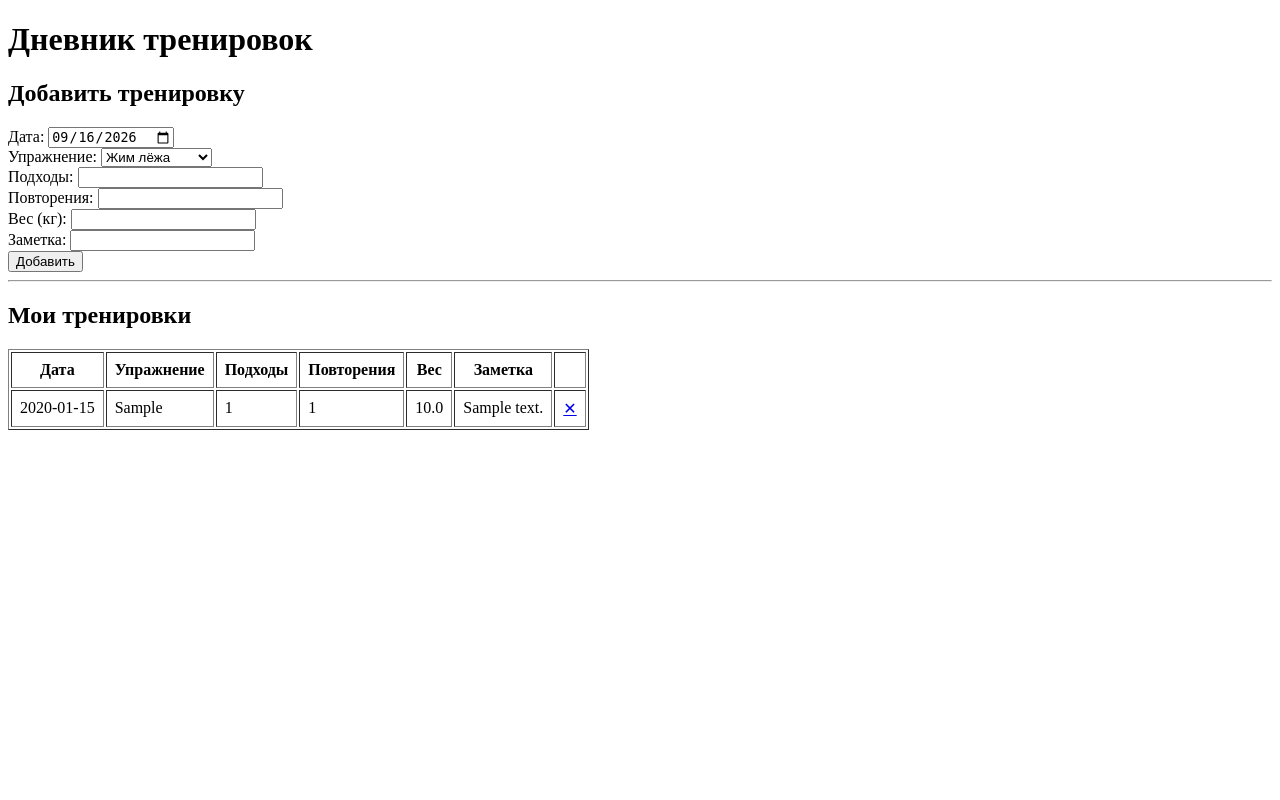
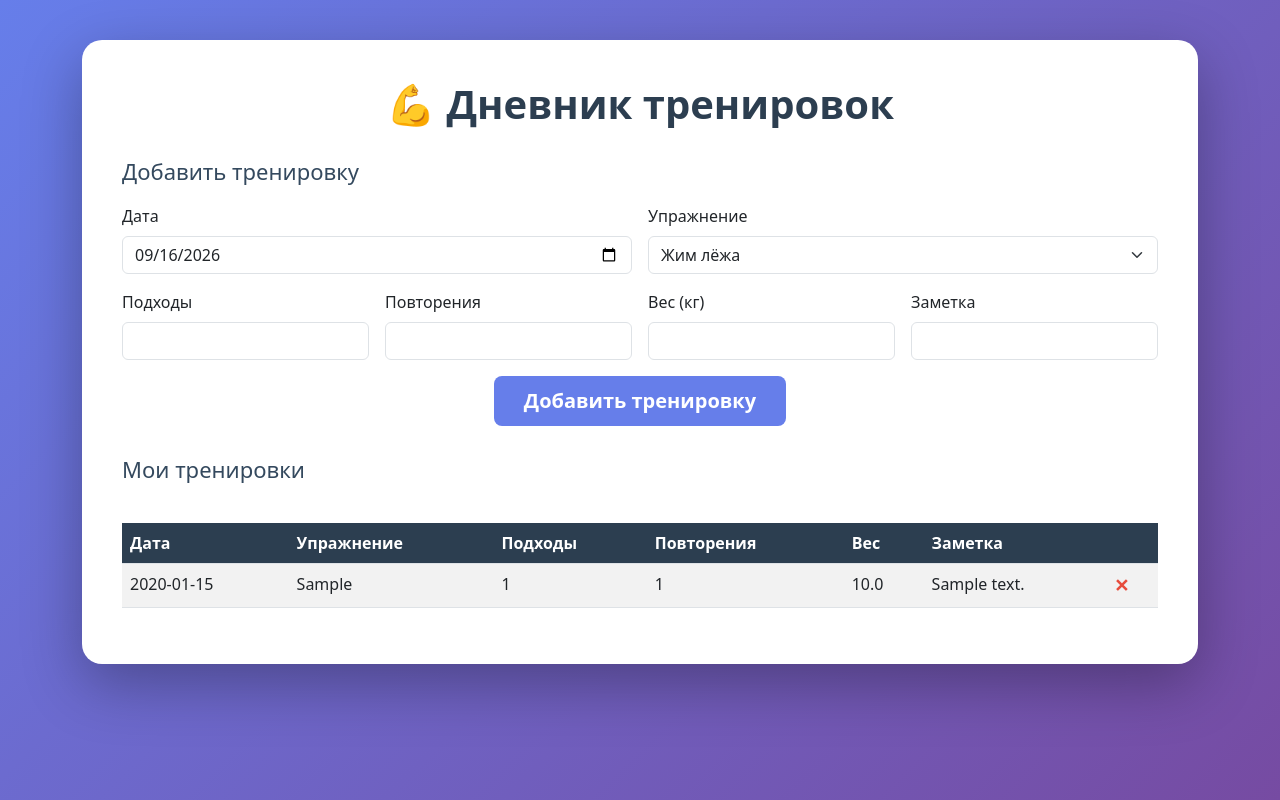
Before and after one commit to Rekabu/-, a Flask app: page / in a window 1280 px wide. Run offline with Flask 3, Linux system fonts and the light colour scheme; tables that the repository leaves empty hold one stand-in row (values such as "Sample post").

Commit message:
Add files via upload

```diff
--- a/templates/index.html
+++ b/templates/index.html
@@ -2,51 +2,113 @@
 <html lang="ru">
 <head>
     <meta charset="UTF-8">
+    <meta name="viewport" content="width=device-width, initial-scale=1.0">
     <title>Дневник тренировок</title>
+    <link href="https://cdn.jsdelivr.net/npm/bootstrap@5.3.0/dist/css/bootstrap.min.css" rel="stylesheet">
+    <style>
+        body {
+            background: linear-gradient(135deg, #667eea 0%, #764ba2 100%);
+            min-height: 100vh;
+            padding: 40px 0;
+        }
+        .main-card {
+            background: white;
+            border-radius: 20px;
+            padding: 40px;
+            box-shadow: 0 20px 60px rgba(0,0,0,0.3);
+        }
+        h1 {
+            color: #2c3e50;
+            font-weight: 700;
+            text-align: center;
+            margin-bottom: 30px;
+        }
+        h2 {
+            color: #34495e;
+            font-size: 22px;
+            margin-top: 30px;
+            margin-bottom: 20px;
+        }
+        .btn-primary {
+            background: #667eea;
+            border: none;
+            padding: 10px 30px;
+            font-weight: 600;
+        }
+        .btn-primary:hover {
+            background: #5568d3;
+        }
+        table {
+            margin-top: 20px;
+        }
+        th {
+            background: #2c3e50 !important;
+            color: white !important;
+        }
+        .delete-btn {
+            color: #e74c3c;
+            text-decoration: none;
+            font-weight: bold;
+            font-size: 18px;
+        }
+        .delete-btn:hover {
+            color: #c0392b;
+        }
+    </style>
 </head>
 <body>
-    <h1>Дневник тренировок</h1>
+    <div class="container">
+        <div class="main-card">
+            <h1>💪 Дневник тренировок</h1>
 
             <h2>Добавить тренировку</h2>
-    <form action="/add" method="post">
-        <label>Дата:</label>
-        <input type="date" name="date" value="{{ today }}" required>
-        <br>
+            <form action="/add" method="post" class="row g-3">
+                <div class="col-md-6">
+                    <label class="form-label">Дата</label>
+                    <input type="date" name="date" value="{{ today }}" class="form-control" required>
+                </div>
 
-        <label>Упражнение:</label>
-        <select name="exercise" required>
+                <div class="col-md-6">
+                    <label class="form-label">Упражнение</label>
+                    <select name="exercise" class="form-select" required>
                         <option value="жим">Жим лёжа</option>
                         <option value="присед">Присед</option>
                         <option value="тяга">Становая тяга</option>
                         <option value="подтягивания">Подтягивания</option>
                         <option value="отжимания">Отжимания</option>
                     </select>
-        <br>
+                </div>
 
-        <label>Подходы:</label>
-        <input type="number" name="sets" min="1" required>
-        <br>
+                <div class="col-md-3">
+                    <label class="form-label">Подходы</label>
+                    <input type="number" name="sets" min="1" class="form-control" required>
+                </div>
 
-        <label>Повторения:</label>
-        <input type="number" name="reps" min="1" required>
-        <br>
+                <div class="col-md-3">
+                    <label class="form-label">Повторения</label>
+                    <input type="number" name="reps" min="1" class="form-control" required>
+                </div>
 
-        <label>Вес (кг):</label>
-        <input type="number" name="weight" step="0.5" min="0">
-        <br>
+                <div class="col-md-3">
+                    <label class="form-label">Вес (кг)</label>
+                    <input type="number" name="weight" step="0.5" min="0" class="form-control">
+                </div>
 
-        <label>Заметка:</label>
-        <input type="text" name="note">
-        <br>
+                <div class="col-md-3">
+                    <label class="form-label">Заметка</label>
+                    <input type="text" name="note" class="form-control">
+                </div>
 
-        <button type="submit">Добавить</button>
+                <div class="col-12 text-center">
+                    <button type="submit" class="btn btn-primary btn-lg">Добавить тренировку</button>
+                </div>
             </form>
-
-    <hr>
 
             <h2>Мои тренировки</h2>
             {% if workouts %}
-    <table border="1" cellpadding="8">
+            <div class="table-responsive">
+                <table class="table table-striped table-hover">
+                    <thead>
                         <tr>
                             <th>Дата</th>
                             <th>Упражнение</th>
@@ -56,6 +118,8 @@
                             <th>Заметка</th>
                             <th></th>
                         </tr>
+                    </thead>
+                    <tbody>
                         {% for w in workouts %}
                         <tr>
                             <td>{{ w[1] }}</td>
@@ -64,12 +128,18 @@
                             <td>{{ w[4] }}</td>
                             <td>{{ w[5] if w[5] else "—" }}</td>
                             <td>{{ w[6] if w[6] else "" }}</td>
-            <td><a href="/delete/{{ w[0] }}">✕</a></td>
+                            <td><a href="/delete/{{ w[0] }}" class="delete-btn">✕</a></td>
                         </tr>
                         {% endfor %}
+                    </tbody>
                 </table>
+            </div>
             {% else %}
-    <p>Пока нет тренировок. Добавь первую!</p>
+            <div class="alert alert-info text-center">
+                Пока нет тренировок. Добавь первую!
+            </div>
             {% endif %}
+        </div>
+    </div>
 </body>
 </html>
```
Lines whose indentation alone changed are shown as unchanged.
